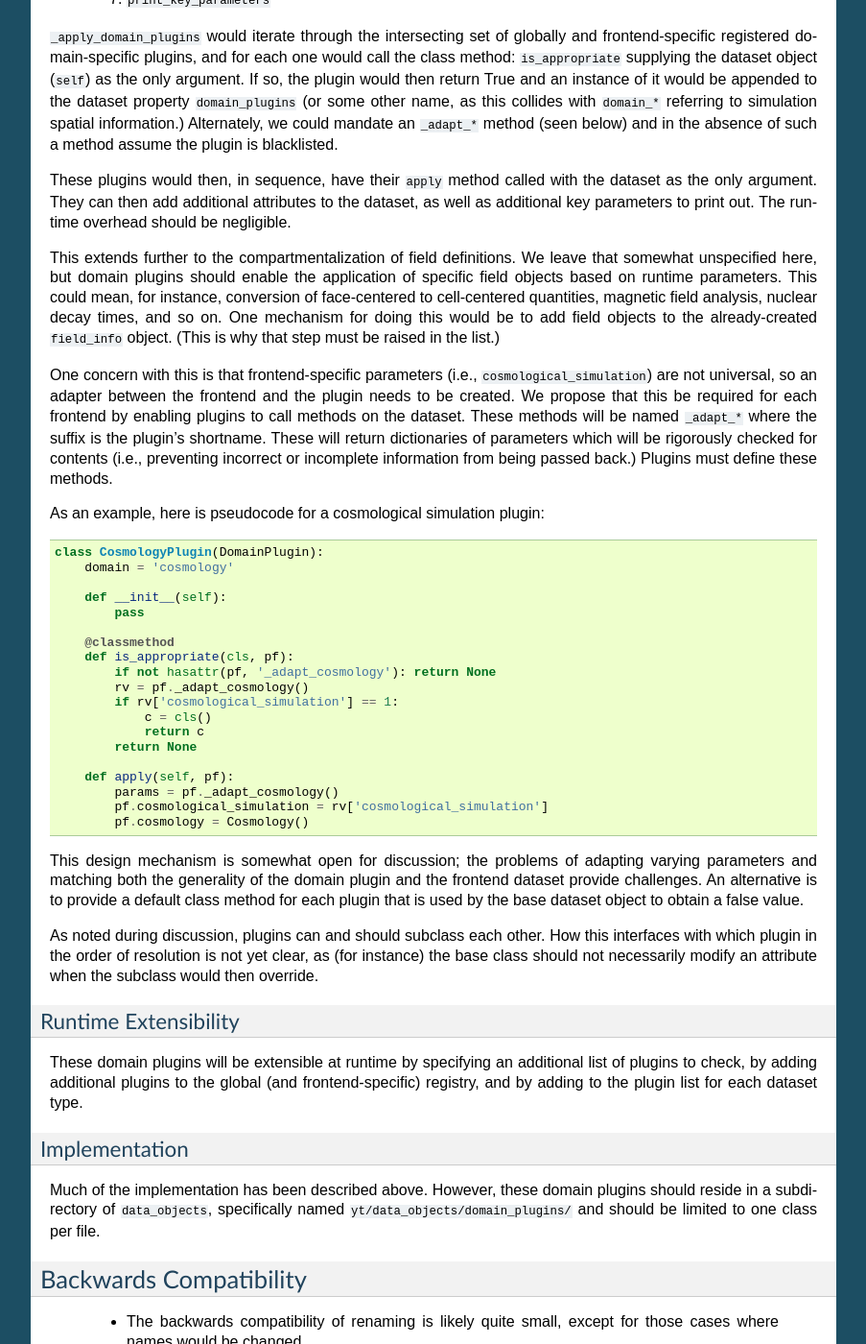
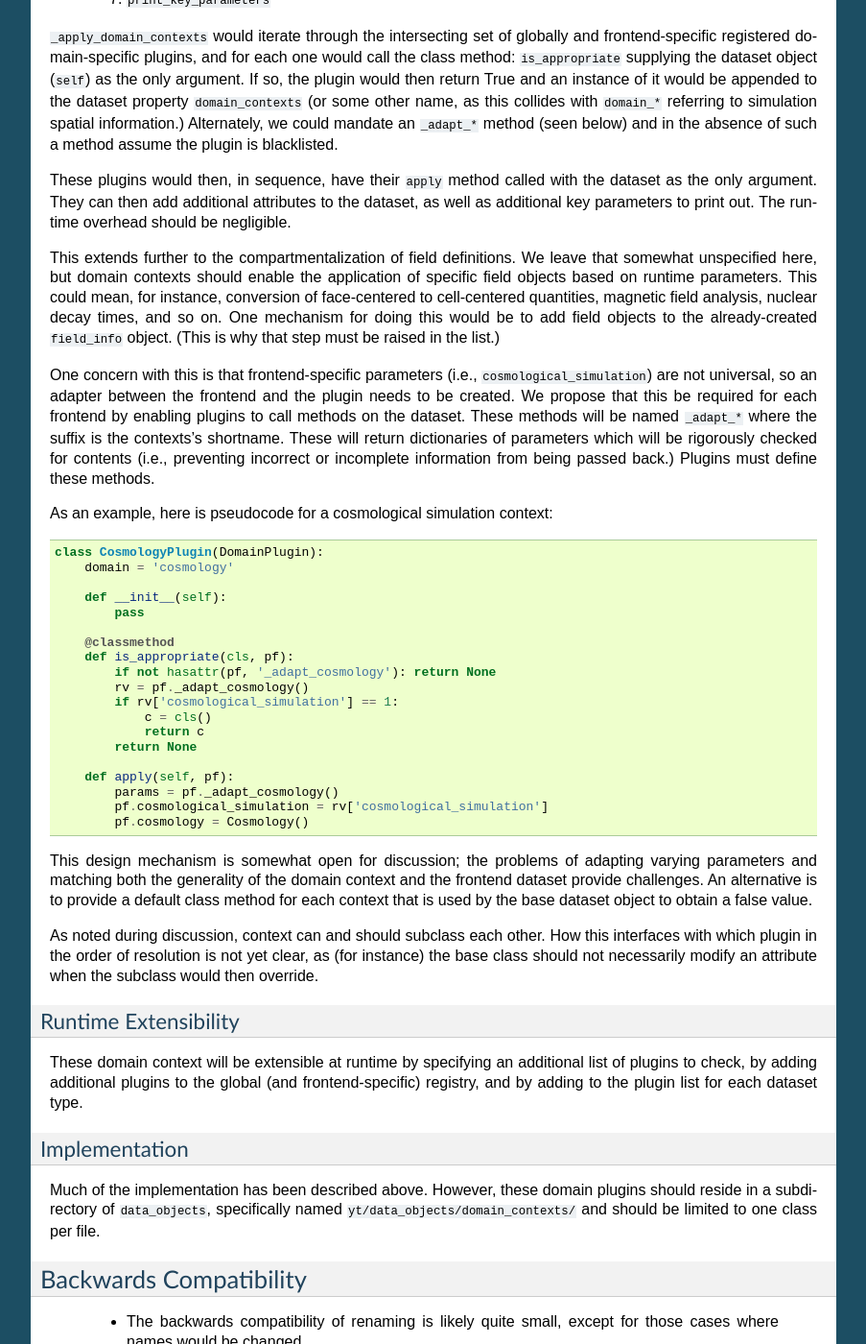
Before and after one commit to yt-project/ytep, a Sphinx documentation site: the page built from source/YTEPs/YTEP-0017.rst, in a window 1280 px wide and 1400 px high, scrolled down 3037 px. Shown: the whole window at 96% size, without its empty margins (198-1101 px from the left). Built offline with Sphinx 7.4.7, drawn with Linux system fonts in a browser that asks for light colours; formulas are drawn with MathJax 3; some of the changed text lies outside the part shown.

Commit message:
Changing plugins to contexts, which I rather like.  But not everywhere.

```diff
--- a/source/YTEPs/YTEP-0017.rst
+++ b/source/YTEPs/YTEP-0017.rst
@@ -144,12 +144,12 @@ Domain-Specific Datasets
 
 Because some domains will have fundamental parameters that put into context the
 data they represent, this YTEP proposes a plugin system wherein domain-specific
-plugins register themselves and specific frontends identify which plugins are
+"contexts" register themselves and specific frontends identify which plugins are
 applicable to that specific frontend.  This dual-ended handshaking helps ensure
 that plugins ensure they are applicable to a frontend, and that frontends
 identify potential plugins that work for them.
 
-A domain plugin (perhaps called ``DomainPlugin``) will operate *on* a dataset
+A domain plugin (called ``DomainContext``) will operate *on* a dataset
 object, adding new attributes, but *not* new methods.  This violates common
 object-oriented philosophy and practice, but from an implementation perspective
 it seems to be the cleanest and avoiding the most meta-programming.
@@ -169,16 +169,16 @@ This YTEP would propose changing this order to:
    2. ``_setup_coordinate_handler``
    3. ``_set_units``
    4. ``_set_derived_attrs``
-   5. ``_apply_domain_plugins``
+   5. ``_apply_domain_contexts``
    6. ``create_field_info``
    7. ``print_key_parameters``
 
-``_apply_domain_plugins`` would iterate through the intersecting set of
+``_apply_domain_contexts`` would iterate through the intersecting set of
 globally and frontend-specific registered domain-specific plugins, and for each
 one would call the class method: ``is_appropriate`` supplying the dataset
 object (``self``) as the only argument.  If so, the plugin would then return
 True and an instance of it would be appended to the dataset property
-``domain_plugins`` (or some other name, as this collides with ``domain_*``
+``domain_contexts`` (or some other name, as this collides with ``domain_*``
 referring to simulation spatial information.)  Alternately, we could mandate an
 ``_adapt_*`` method (seen below) and in the absence of such a method assume the
 plugin is blacklisted.
@@ -189,7 +189,7 @@ the dataset, as well as additional key parameters to print out.  The runtime
 overhead should be negligible.
 
 This extends further to the compartmentalization of field definitions.  We
-leave that somewhat unspecified here, but domain plugins should enable the
+leave that somewhat unspecified here, but domain contexts should enable the
 application of specific field objects based on runtime parameters.  This could
 mean, for instance, conversion of face-centered to cell-centered quantities,
 magnetic field analysis, nuclear decay times, and so on.  One mechanism for
@@ -200,12 +200,12 @@ One concern with this is that frontend-specific parameters (i.e.,
 ``cosmological_simulation``) are not universal, so an adapter between the
 frontend and the plugin needs to be created.  We propose that this be required
 for each frontend by enabling plugins to call methods on the dataset.  These
-methods will be named ``_adapt_*`` where the suffix is the plugin's shortname.
+methods will be named ``_adapt_*`` where the suffix is the contexts's shortname.
 These will return dictionaries of parameters which will be rigorously checked
 for contents (i.e., preventing incorrect or incomplete information from being
 passed back.)  Plugins must define these methods.
 
-As an example, here is pseudocode for a cosmological simulation plugin:
+As an example, here is pseudocode for a cosmological simulation context:
 
 .. code-block:: python
 
@@ -230,12 +230,12 @@ As an example, here is pseudocode for a cosmological simulation plugin:
            pf.cosmology = Cosmology()
 
 This design mechanism is somewhat open for discussion; the problems of adapting
-varying parameters and matching both the generality of the domain plugin and
+varying parameters and matching both the generality of the domain context and
 the frontend dataset provide challenges.  An alternative is to provide a
-default class method for each plugin that is used by the base dataset object to
+default class method for each context that is used by the base dataset object to
 obtain a false value.
 
-As noted during discussion, plugins can and should subclass each other.  How
+As noted during discussion, context can and should subclass each other.  How
 this interfaces with which plugin in the order of resolution is not yet clear,
 as (for instance) the base class should not necessarily modify an attribute
 when the subclass would then override.
@@ -243,7 +243,7 @@ when the subclass would then override.
 Runtime Extensibility
 +++++++++++++++++++++
 
-These domain plugins will be extensible at runtime by specifying an additional
+These domain context will be extensible at runtime by specifying an additional
 list of plugins to check, by adding additional plugins to the global (and
 frontend-specific) registry, and by adding to the plugin list for each dataset
 type.
@@ -253,7 +253,7 @@ Implementation
 
 Much of the implementation has been described above.  However, these domain
 plugins should reside in a subdirectory of ``data_objects``, specifically named
-``yt/data_objects/domain_plugins/`` and should be limited to one class per
+``yt/data_objects/domain_contexts/`` and should be limited to one class per
 file.
 
 Backwards Compatibility
@@ -263,7 +263,7 @@ Backwards Compatibility
      those cases where names would be changed.
    * The backwards compatibility of checking for ``cosmological_simulation``
      would probably require additional field validation (or instead, fields
-     that are added specifically by the cosmology plugin).
+     that are added specifically by the cosmology context).
    * Changing ``TimeSeriesData`` to a new name may need to be gradually
      introduced, retaining backwards compatibility for a while.
    * Fixing Enzo's ``current_time`` will cause challenges for anyone who is not
```
